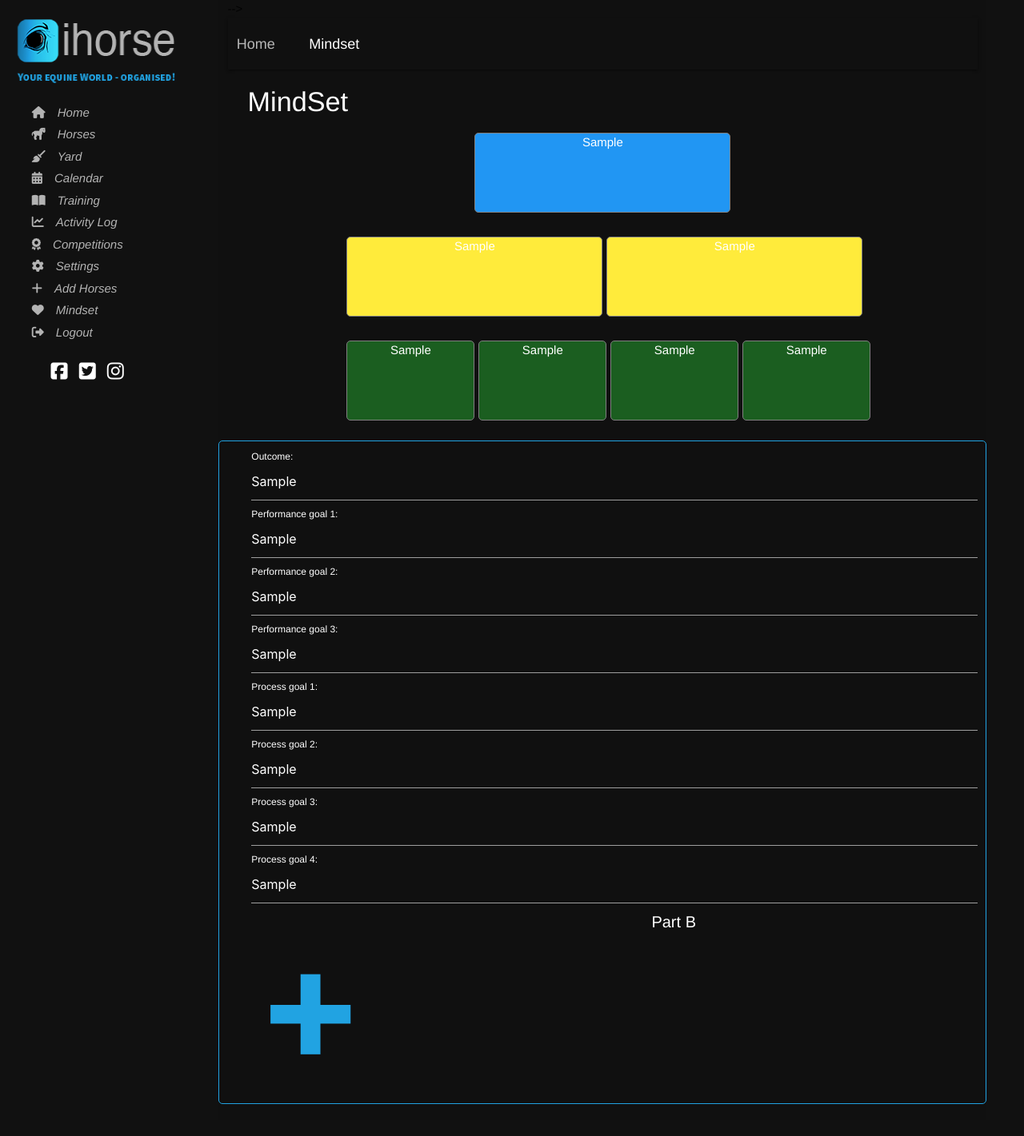
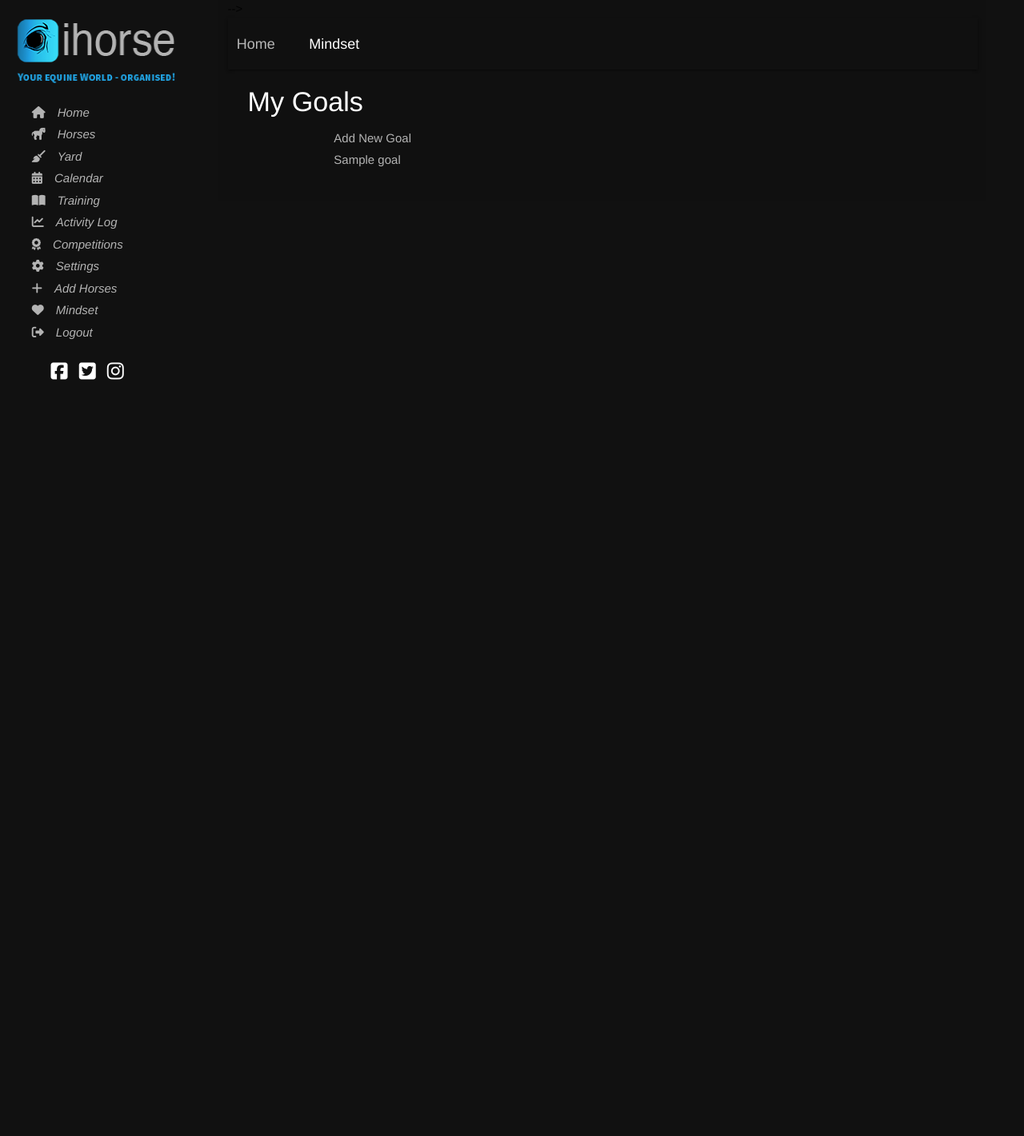
Before and after one commit to tidders2000/i-horse-pro, a Django app: page /mindset/ in a window 1280 px wide. Shown: the whole page at 80% size. After the commit the page ends 475 px from the top, so only its background shows below. Run offline with Django 3.2, Linux system fonts and the light colour scheme; a user stored in the database is signed in; tables that the repository leaves empty hold one stand-in row (values such as "Sample post"); some libraries are stand-ins or nearby versions.

Commit message:
reconfigured goal page and added crud

```diff
--- a/mindset/forms.py
+++ b/mindset/forms.py
@@ -6,6 +6,12 @@ from django.utils.translation import gettext_lazy as _
 
 class DateInput(forms.DateInput):
     input_type = 'date'
+
+
+class titleadd_form(forms.ModelForm):
+    class Meta:
+        model = Goals
+        fields = ['title']
 
 
 class goals_form(forms.ModelForm):
--- a/mindset/templates/mindset.html
+++ b/mindset/templates/mindset.html
@@ -20,6 +20,58 @@
 
 }
 
+#id_outcome{
+display: block;
+margin: auto;
+border: none;
+background-color: red;
+height: 30px;
+color: white;
+text-align:center;
+
+}
+
+#id_outcome,#id_performance_goal_1,#id_performance_goal_2{
+  background-color: grey;
+  height: 100px;
+  width: 200px;
+
+  padding-top: 10px;
+  padding:2px,2px;
+   -webkit-border-radius: 15px;
+    -moz-border-radius: 15px;
+    border-radius: 15px;
+    margin-top:10px;
+    text-align:center;
+    margin:10px;
+}
+
+#id_process_goal_1,#id_process_goal_2,#id_process_goal_3,#id_process_goal_4{
+    background-color: grey;
+  height: 100px;
+  width: 200px;
+
+  padding-top: 10px;
+  padding:2px,2px;
+   -webkit-border-radius: 15px;
+    -moz-border-radius: 15px;
+    border-radius: 15px;
+    margin-top:10px;
+    text-align:center;
+    margin:10px;
+}
+
+@media all and (max-width: 450px) {
+
+#id_process_goal_1,#id_process_goal_2,#id_process_goal_3,#id_process_goal_4,#id_outcome,#id_performance_goal_1,#id_performance_goal_2{
+
+
+  margin-left:30%;
+}
+
+
+}
+
 </style>
 <nav>
     <div class="nav-wrapper">
@@ -34,53 +86,62 @@
 
 <h4>MindSet</h4>
 
-
-    <div class='row'>
+<form method="POST" id="mindform">
+    <div class="row">
+     <div class="col s12 ">
+      <button type="submit" class="btn btn-success submit tooltipped" data-position="bottom" data-tooltip="Click to Add" name="save_obj">Save</button>
+      <button type="button" class="btn red darken-2" onclick="location.href='{% url 'delete_goal' pk=pk %}'">Delete</button>
+      </div>
+    </div>
 
 
 
 
 
-        <div class= "col s8 l4 push-l4 push-s2 blue box "> <span class='box-text'>{{instance.outcome}}<span></div>
+    <div class='row'>
+
+<br>
+
+
+
+        {% comment %} <div class= "col s8 l4 push-l4 push-s2 blue box "> <span class='box-text'>{{instance.outcome}}<span></div> {% endcomment %}
+        <div class="col s12 l4 push-m3 push-l4 ">   {{form.outcome|materializecss}}      </div>
 
         </div>
 
            <div class='row'>
 
-        <div class= "col s6 m4 push-m2 yellow box ">
-        {{instance.performance_goal_1}}
+        <div class= "col s12 m6 l3 push-l3 ">
+        {{form.performance_goal_1|materializecss}}
         </div>
-         <div class= "col s6 m4 push-m2 yellow box">
-          {{instance.performance_goal_2}}
+         <div class= "col s12 m6 l3 push-l3 ">
+          {{form.performance_goal_2|materializecss}}
          </div>
         </div>
 
            <div class='row'>
 
-        <div class= "col s3 m2 push-m2 green darken-4 box">
-          {{instance.process_goal_1}}
+
+        <div class= "col s12 m6 l3" >
+          {{form.process_goal_1|materializecss}}
         </div>
-         <div class= "col s3 m2 push-m2 green darken-4 box">
-            {{instance.process_goal_2}}
+         <div class= "col s12 m6 l3">
+            {{form.process_goal_2|materializecss}}
          </div>
-           <div class= "col s3 m2 push-m2 green darken-4 box">
-             {{instance.process_goal_3}}
+           <div class= "col s12 m6 l3 ">
+             {{form.process_goal_3|materializecss}}
 
            </div>
-         <div class= "col s3 m2 push-m2 green darken-4 box">
+         <div class= "col s12 m6 l3">
 
-           {{instance.process_goal_4}}
+           {{form.process_goal_4|materializecss}}
          </div>
         </div>
 
-        <section>
-      <div class="row blue_box" >
-      <form method="POST">
-          {{form|materializecss}}
+
 
              {% csrf_token %}
-          <p class="white-text warning_msg"> Click the + to save your session</p>
-           <button type="submit" class= 'subplus' name="save_log"><span class="blutext">+<span></button>
+
            </form>
            <div class="center-align">
               <a href="{% url 'mindsetB'%}" style="font-size:20px;"class="white-text">Part B</a>
@@ -91,195 +152,6 @@
 
 
 
-{% comment %}
-    <div class="row" style="border:1px solid #b3b3b3"></div>
-
-       <h2 class="hs__headline">Session Details</h2>
-    <div class="row" style="border:1px solid #21a3e2">
-          <form class="col s12">
-              <span class="material-icons white-text" style="padding:5px;">
-edit
-</span>
-      <div class="row">
-        <div class="input-field col s6">
-
-          <input id="icon_prefix" type="text" class="validate">
-          <label for="icon_prefix">Instructor</label>
-        </div>
-        <div class="input-field col s6">
-
-          <input id="icon_telephone" type="tel" class="validate">
-          <label for="icon_telephone">Horse</label>
-        </div>
-      </div>
-          <div class="row">
-        <div class="input-field col s6">
-
-          <input id="icon_prefix" type="text" class="validate">
-          <label for="icon_prefix">Date</label>
-        </div>
-        <div class="input-field col s6">
-
-          <input id="icon_telephone" type="tel" class="validate">
-          <label for="icon_telephone">Location</label>
-        </div>
-                <div class="input-field col s12">
-<span class="material-icons yellow-text">
-emoji_objects
-</span>
-          <textarea id="icon_prefix2" class="materialize-textarea" placeholder="Lightbulb Moment" style="padding:0!important; margin-top:40px;"></textarea>
-        </div>
-      </div>
-    </form>
-
-    </div>
-
-     <h2 class="hs__headline">Session Objectives</h2>
-    <div class="row" style="border:1px solid #21a3e2">
-
-
-       <div class="col m10">
-                     <span class="material-icons white-text" style="padding:5px;">
-edit
-</span>
-          <textarea id="icon_prefix2" class="materialize-textarea" placeholder="Enter a objective and Click +" style="padding:0!important; margin-top:40px;"></textarea>
-
-       </div>
-       <div class="col m2">
-         <div class="plus_holder"><i class="fa fa-plus plus" aria-hidden="true"></i></div>
-
-       </div>
-     <div class="col m10">
-
-
-      <ol>
-       <li class="white-text">Here is an objective entered by the user   <span class="switch">
-            <label>
-
-              <input type="checkbox">
-              <span class="lever"></span>
-              Achieved
-            </label>
-      </span></li>
-
-           <li class="white-text">Here is an objective entered by the user
-           <span class="switch">
-            <label>
-
-              <input type="checkbox">
-              <span class="lever"></span>
-              Achieved
-            </label>
-      </span>
-
-           </li>
-       </ol>
-
-     </div>
-
-    </div>
-
-
-
-     <h2 class="hs__headline">Little Wins</h2>
-    <div class="row" style="border:1px solid #21a3e2">
-
-
-       <div class="col m10">
-                     <span class="material-icons white-text" style="padding:5px;">
-edit
-</span>
-
-          <textarea id="icon_prefix2" class="materialize-textarea" placeholder="Enter a little win and Click +" style="padding:0!important; margin-top:40px;"></textarea>
-
-       </div>
-       <div class="col m2">
-         <div class="plus_holder"><i class="fa fa-plus plus" aria-hidden="true"></i></div>
-
-       </div>
-     <div class="col m10">
-
-
-      <ol>
-       <li class="white-text">Win 1</li>
-           <li class="white-text">Win 2</li>
-       </ol>
-
-     </div>
-
-    </div>
-
-
-     <h2 class="hs__headline">Homework</h2>
-    <div class="row" style="border:1px solid #21a3e2">
-
-
-       <div class="col m10">
-                     <span class="material-icons white-text" style="padding:5px;">
-edit
-</span>
-
-          <textarea id="icon_prefix2" class="materialize-textarea" placeholder="Enter an Objective and Click +" style="padding:0!important; margin-top:40px;"></textarea>
-
-       </div>
-       <div class="col m2">
-         <div class="plus_holder"><i class="fa fa-plus plus" aria-hidden="true"></i></div>
-
-       </div>
-     <div class="col m10">
-
-
-      <ol>
-       <li class="white-text">work on 1</li>
-           <li class="white-text">work on 2</li>
-       </ol>
-
-     </div>
-
-    </div>
-
-   <h2 class="hs__headline">Floor Plan</h2>
-    <div class="row" style="border:1px solid #21a3e2">
-<section>
-		<div class="decoration"></div>
-
-	<div class="row">
-
-		 <div class="input-field col s4 center-align"><span class="material-icons center-align">camera_enhance</span> </div>
-		  <div class="input-field col s4 center-align"><span class="material-icons center-align">add_circle</span> </div>
-		   <div class="input-field col s4 center-align"><span class="material-icons center-align">create</span> </div>
-
-
-	</div>
-
-	</section>
-  	<img src="images/floor_plan.jpg" alt="floor plan"/ style="padding:10px;">
-</div>
-
-<h2 class="hs__headline">Notes and Files</h2>
-    <div class="row" style="border:1px solid #21a3e2">
-
-  <div class="row">
-    <form class="col s12">
-      <div class="row">
-        <div class="input-field col s12">
-         <span class="material-icons white-text" style="padding:5px;">
-edit
-</span>
-          <textarea id="icon_prefix2" class="materialize-textarea" placeholder="Enter Notes" style="padding:0!important; margin-top:40px;"></textarea>
-        </div>
-
-        <div class="file-field input-field">
-      <div class="btn">
-        <span>File</span>
-        <input type="file">
-      </div>
-      <div class="file-path-wrapper">
-        <input class="file-path validate" type="text">
-      </div>
-    </div>
-      </div>
-    </form> {% endcomment %}
   </div>
 
 
--- /dev/null
+++ b/mindset/templates/mindset_select.html
@@ -0,0 +1,61 @@
+{% extends 'base.html' %}{% load static%} {% load materializecss %}{% block page_title %}Mindset{% endblock %}
+
+{% block head %}
+
+       <link rel="stylesheet" href="{% static 'css/slider.css' %}">
+       <link rel="stylesheet" href="{% static 'css/form.css' %}">
+
+  {% endblock %}
+ {% block content %}
+<style>
+
+.box{
+  height:100px!important;
+  border: 1px solid grey;
+  padding:5px;
+  text-align:center;
+  border-radius:5px;
+  color:white;
+  margin:5px;
+
+}
+
+</style>
+<nav>
+    <div class="nav-wrapper">
+      <div class="col s12 breadcrumb">
+        <a href="{% url 'home' %}" class="breadcrumb">Home</a>
+
+        <a href="#!" class="breadcrumb">Mindset</a>
+
+      </div>
+    </div>
+  </nav>
+
+<h4>My Goals</h4>
+
+
+    <div class='row'>
+<ul>
+   <li><a href="{% url 'title_add' %}">Add New Goal</a></li>
+    {% for instance in instances %}
+    <li> <a href={% url 'mindset' pk=instance.pk %}> {{instance.title}}</a></li>
+
+     {% endfor %}
+
+<ul>
+
+
+
+
+</div><!--end of row-->
+{% endblock %}{% block scripts %}
+    <script src="slider.js"></script>
+    <script>
+	  $(document).ready(function(){
+    $('select').formSelect();
+  });
+</script>
+
+
+{% endblock %}
--- a/mindset/urls.py
+++ b/mindset/urls.py
@@ -4,9 +4,11 @@ from .views import *
 
 
 urlpatterns = [
-    path('', mindset, name='mindset'),
+    path('', mindset_select, name='mindset_select'),
     path('mindsetb', mindsetB, name='mindsetB'),
-
+    path('mindset/<int:pk>', mindset, name='mindset'),
+    path('title_add', title_add, name='title_add'),
+    path('delete_goal/<int:pk>', delete_goal, name="delete_goal")
 
 
 
--- a/mindset/views.py
+++ b/mindset/views.py
@@ -1,34 +1,62 @@
-from django.shortcuts import render, redirect
+from django.shortcuts import render, redirect, get_object_or_404, reverse
 from .forms import *
+from django.contrib import messages
 
 
 # Create your views here.
 
+def delete_goal(request, pk):
+    goal = get_object_or_404(Goals, pk=pk)
+    goal.delete()
+    messages.error(request, "Goal Deleted")
+    return redirect(reverse('home'))
 
-def mindset(request):
+
+def title_add(request):
+    form = titleadd_form()
+    user = request.user
+    if request.method == 'POST':
+        form = titleadd_form(request.POST)
+        newObj = form.save(commit=False)
+        newObj.user = user
+        newObj.save()
+        pk = newObj.pk
+        return redirect(reverse('mindset', kwargs={'pk': pk}))
+
+    return render(request, 'title_add.html', {'form': form})
+
+
+def mindset_select(request):
+    user = request.user
+    instances = Goals.objects.all().filter(user=user)
+
+    return render(request, 'mindset_select.html', {'instances': instances})
+
+
+def mindset(request, pk):
 
     user = request.user
 
-    instance = Goals.objects.all().filter(user=user).first()
+    instance = get_object_or_404(Goals, pk=pk)
     if instance:
         form = goals_form(instance=instance)
         if request.method == 'POST':
             goal = goals_form(request.POST, instance=instance)
             goal.save()
             form = goals_form(instance=instance)
-        return render(request, 'mindset.html', {'form': form, 'instance': instance})
+            return redirect(reverse('mindset', kwargs={'pk': pk}))
 
-    else:
-        form = goals_form()
-        if request.method == 'POST':
-            goal = goals_form(request.POST)
-            if goal.is_valid():
-                newObj = goal.save(commit=False)
-                newObj.user = user
+    # else:
+    #     form = goals_form()
+    #     if request.method == 'POST':
+    #         goal = goals_form(request.POST)
+    #         if goal.is_valid():
+    #             newObj = goal.save(commit=False)
+    #             newObj.user = user
 
-                newObj.save()
+    #             newObj.save()
 
-    return render(request, 'mindset.html', {'form': form, 'instance': instance})
+    return render(request, 'mindset.html', {'form': form, 'instance': instance, 'pk': pk})
 
 
 def mindsetB(request):
--- a/templates/base.html
+++ b/templates/base.html
@@ -77,7 +77,7 @@
                <a href="{% url 'competition'%}"><i class="fas fa-award"></i><em>Competitions</em></a>
                <a href="{% url 'profile' %}"><i class="fa fa-cog"></i><em>Settings</em></a>
                <a href="{% url 'horse' %}"><i class="fas fa-plus"></i><em>Add Horses</em></a>
-               <a href="{% url 'mindset' %}"><i class="fa fa-heart" aria-hidden="true"></i><em>Mindset</em></a>
+               <a href="{% url 'mindset_select' %}"><i class="fa fa-heart" aria-hidden="true"></i><em>Mindset</em></a>
                <a href="{% url 'logout' %}"><i class="fa fa-sign-out" aria-hidden="true"></i><em>Logout</em></a>
   </div>
   <!-- "Hamburger menu" / "Bar icon" to toggle the navigation links -->
@@ -99,7 +99,7 @@
               <li> <a href="{% url 'competition'%}"><i class="fas fa-award"></i><em>Competitions</em></a></li>
               <li> <a href="{% url 'profile' %}"><i class="fa fa-cog"></i><em>Settings</em></a></li>
               <li> <a href="{% url 'horse' %}"><i class="fas fa-plus"></i><em>Add Horses</em></a></li>
-              <li class='navli'> <a href="{% url 'mindset' %}"><i class="fa fa-heart" aria-hidden="true"></i><em>Mindset</em></a></li>
+              <li class='navli'> <a href="{% url 'mindset_select' %}"><i class="fa fa-heart" aria-hidden="true"></i><em>Mindset</em></a></li>
               <li><a href="{% url 'logout' %}"><i class="fa fa-sign-out" aria-hidden="true"></i><em>Logout</em></a></li>
 
           </ul>
```
Also changed, not shown: mindset/models.py (+17 -16 lines), mindset/templates/title_add.html (added, +61 -0 lines), mindset/migrations/0006_goals_title.py (added), mindset/migrations/0007_auto_20210305_2218.py (added), mindset/migrations/0008_auto_20210305_2233.py (added).
